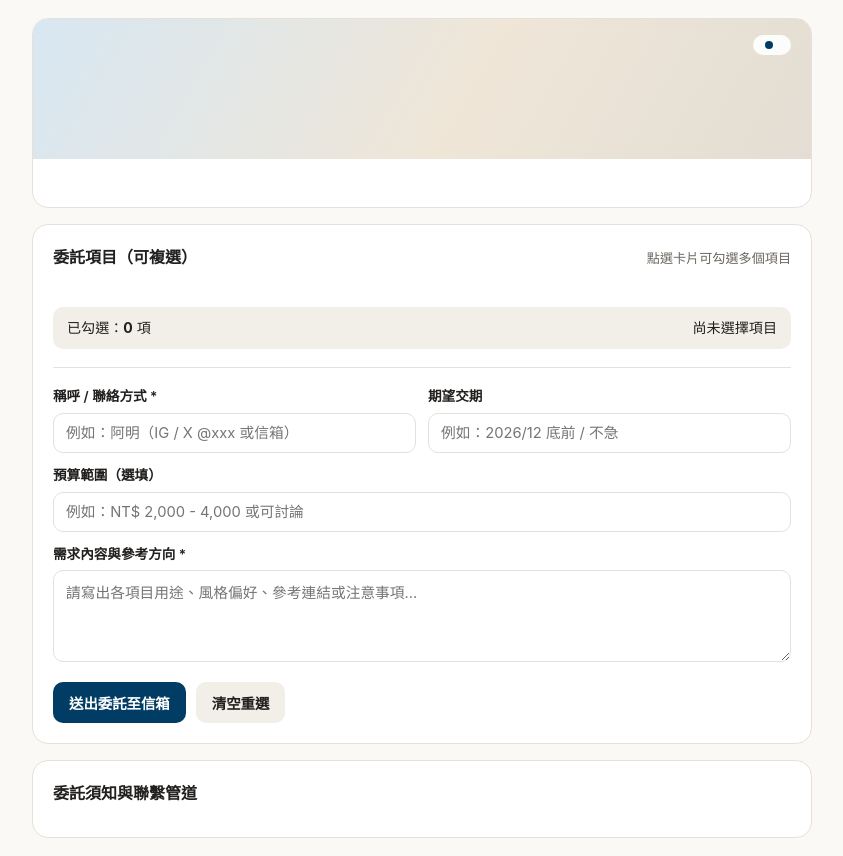
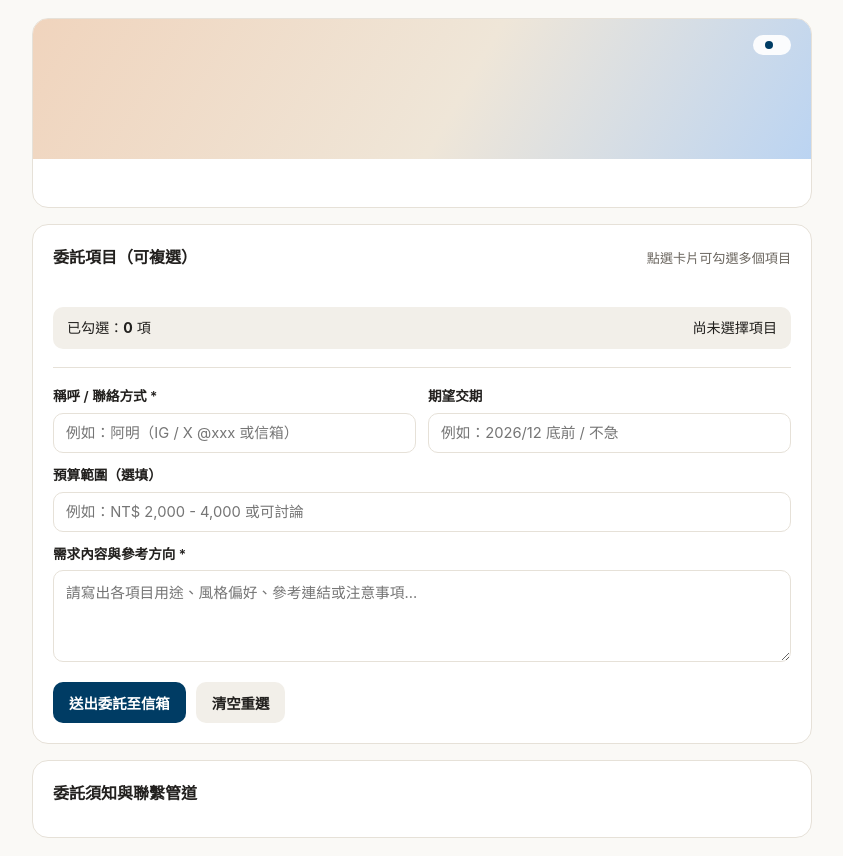
Before and after one commit to myokk88/commission001, a plain HTML site: page index.html in a window 1280 px wide. Shown: the whole page, without its empty margins (218-1061 px from the left). Drawn offline with Linux system fonts and the light colour scheme.

Commit message:
Update index.html

```diff
--- a/index.html
+++ b/index.html
@@ -54,7 +54,7 @@
 
     .banner {
       height: 140px;
-      background: linear-gradient(120deg, #d7e7f2 0%, #efe6d8 55%, #e3ddd3 100%);
+      background: linear-gradient(120deg, #f0d4bd 0%, #efe6d8 55%, #bbd4f2 100%);
       padding: 16px 20px;
       display: flex;
       justify-content: flex-end;
```
